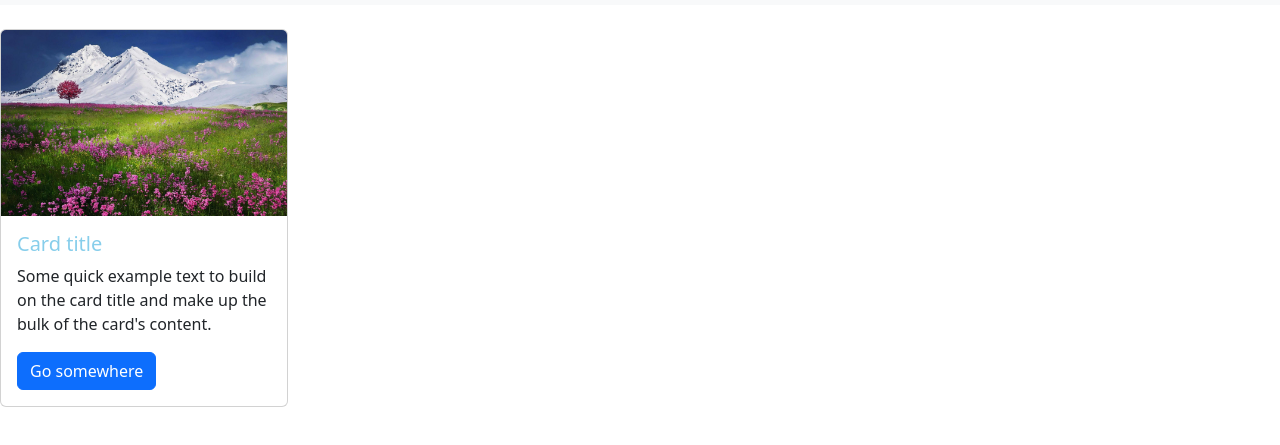
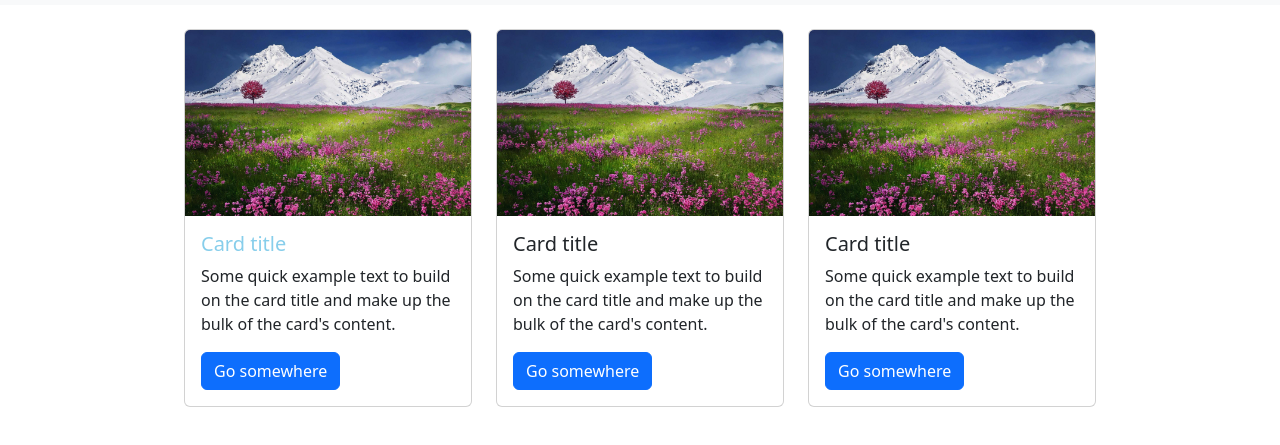
Before and after one commit to Shivamvish26/javascript-tut, a plain HTML site: page DOM Manuplation/Selector.html in a window 1280 px wide. Shown: the part 51-496 px from the top of the page. Drawn offline with nearby package versions, Linux system fonts and the light colour scheme.

Commit message:
small changes

```diff
--- a/DOM Manuplation/Selector.html
+++ b/DOM Manuplation/Selector.html
@@ -72,7 +72,9 @@
       </div>
     </nav>
 
-    <div class="card my-4" style="width: 18rem">
+    <div class="container">
+    <div class="row d-flex justify-content-center my-4 gap-4">
+      <div class="card p-0" style="width: 18rem">
         <img
           src="../DOM Manuplation/pexels-pixabay-36478 (1).jpg"
           class="card-img-top"
@@ -87,6 +89,40 @@
           <a href="#" class="btn btn-primary">Go somewhere</a>
         </div>
       </div>
+      <div class="card p-0" style="width: 18rem">
+        <img
+          src="../DOM Manuplation/pexels-pixabay-36478 (1).jpg"
+          class="card-img-top"
+          alt="..."
+        />
+        <div class="card-body">
+          <h5 id="firstcardtitle" class="card-title">Card title</h5>
+          <p class="card-text">
+            Some quick example text to build on the card title and make up the
+            bulk of the card's content.
+          </p>
+          <a href="#" class="btn btn-primary">Go somewhere</a>
+        </div>
+      </div>
+      <div class="card p-0" style="width: 18rem">
+        <img
+          src="../DOM Manuplation/pexels-pixabay-36478 (1).jpg"
+          class="card-img-top"
+          alt="..."
+        />
+        <div class="card-body">
+          <h5 id="firstcardtitle" class="card-title">Card title</h5>
+          <p class="card-text">
+            Some quick example text to build on the card title and make up the
+            bulk of the card's content.
+          </p>
+          <a href="#" class="btn btn-primary">Go somewhere</a>
+        </div>
+      </div>
+    </div>
+    </div>
+
+
     <script
       src="https://cdn.jsdelivr.net/npm/bootstrap@5.3.3/dist/js/bootstrap.bundle.min.js"
       integrity="sha384-YvpcrYf0tY3lHB60NNkmXc5s9fDVZLESaAA55NDzOxhy9GkcIdslK1eN7N6jIeHz"
```
Lines whose indentation alone changed are shown as unchanged.
